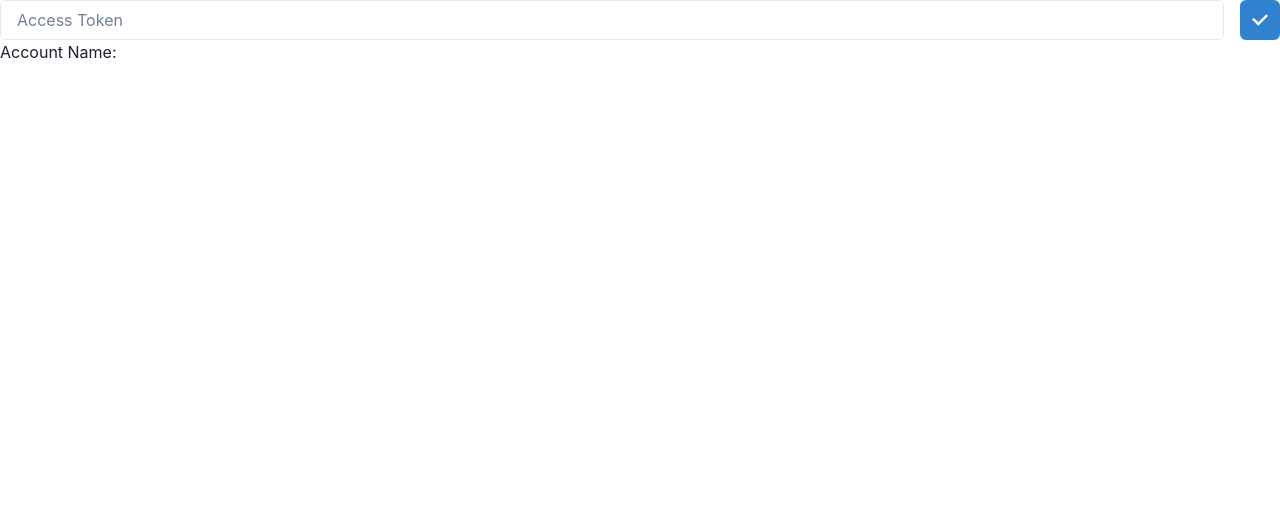
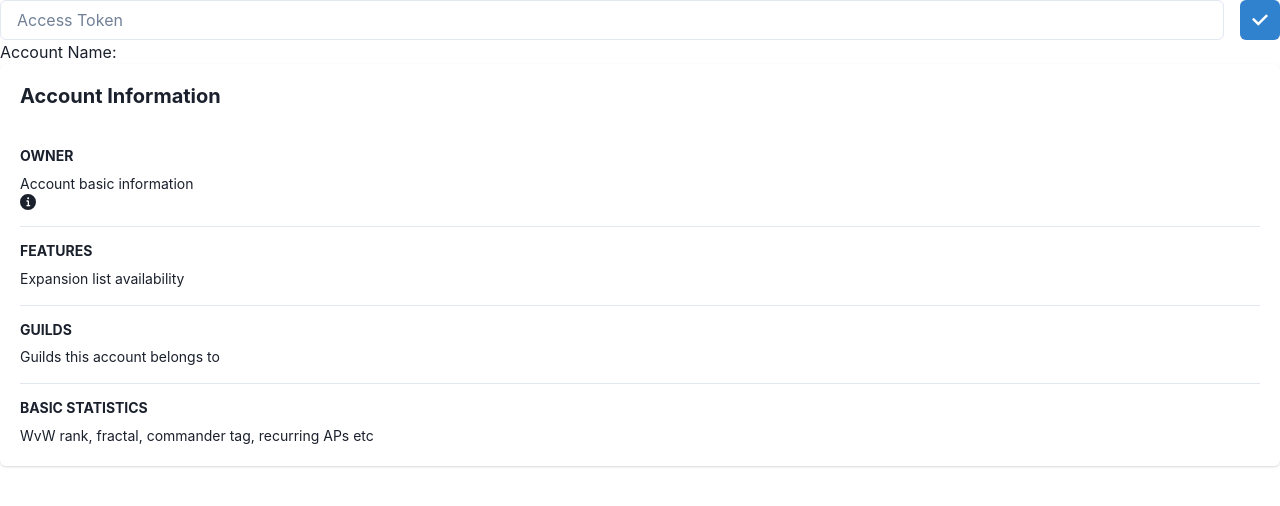
Before and after one commit to clagiordano/gw2-progress, a Next.js app: page /settings in a window 1280 px wide. Shown: the top 506 px of the page. Built offline with nearby package versions, Linux system fonts and the light colour scheme.

Commit message:
Implement AccountInfo component and replace usages

```diff
--- a/app/progress/page.tsx
+++ b/app/progress/page.tsx
@@ -1,5 +1,5 @@
 'use client';
-import ProgressBar from '@/components/progressbar';
+import ProgressBar from '@/components/ProgressBar';
 import { useState, useEffect } from 'react';
 
 export default function Test() {
--- a/app/settings/page.tsx
+++ b/app/settings/page.tsx
@@ -3,6 +3,7 @@
 import { useFormState } from 'react-dom';
 import { useFormStatus } from 'react-dom';
 import { getAccountInfo, IAccount } from '@/app/actions';
+import AccountInfo from '@/components/AccountInfo';
 import { Input, Stack, IconButton } from '@chakra-ui/react';
 import { CheckIcon } from '@chakra-ui/icons';
 
@@ -31,6 +32,7 @@ export default function Page() {
 			</form>
 
 			<h1>Account Name: {state?.name}</h1>
+			<AccountInfo data={state}/>
 		</div>
 	);
 }
--- /dev/null
+++ b/components/AccountInfo.tsx
@@ -0,0 +1,77 @@
+import { IAccount } from '@/app/actions';
+import {
+	Card,
+	CardHeader,
+	CardBody,
+	CardFooter,
+	Heading,
+	Box,
+	Stack,
+	StackDivider,
+	Text,
+	Icon,
+	Tooltip,
+    HStack
+} from '@chakra-ui/react';
+import { InfoIcon } from '@chakra-ui/icons';
+import { fmt_duration } from '@/services/utils';
+
+const AccountInfo = ({ data }: { data: IAccount }) => {
+	return (
+		<Card>
+			<CardHeader>
+				<Heading size="md">Account Information</Heading>
+			</CardHeader>
+
+			<CardBody>
+				<Stack divider={<StackDivider />} spacing="4">
+					<Box>
+						<Heading size="xs" textTransform="uppercase">
+							Owner
+						</Heading>
+						<Text pt="2" fontSize="sm">
+							Account basic information
+						</Text>
+
+						<HStack spacing={3}>
+							<Tooltip label={`ID: ${data.id}`} aria-label="info icon" fontSize="md">
+								<InfoIcon />
+							</Tooltip>
+							<Text fontSize="lg">{data.name}</Text>
+                            {/* // Wrong response from API - disbled */}
+							{/* <Text fontSize="lg">{fmt_duration(data.age)}</Text> */}
+						</HStack>
+					</Box>
+
+					<Box>
+						<Heading size="xs" textTransform="uppercase">
+							Features
+						</Heading>
+						<Text pt="2" fontSize="sm">
+							Expansion list availability
+						</Text>
+					</Box>
+
+					<Box>
+						<Heading size="xs" textTransform="uppercase">
+							Guilds
+						</Heading>
+						<Text pt="2" fontSize="sm">
+							Guilds this account belongs to
+						</Text>
+					</Box>
+
+					<Box>
+						<Heading size="xs" textTransform="uppercase">
+							Basic statistics
+						</Heading>
+						<Text pt="2" fontSize="sm">
+							WvW rank, fractal, commander tag, recurring APs etc
+						</Text>
+					</Box>
+				</Stack>
+			</CardBody>
+		</Card>
+	);
+};
+export default AccountInfo;
```
Also changed, not shown: components/ProgressBar.tsx (renamed from components/progressbar.tsx), components/progressbar.css (deleted).
